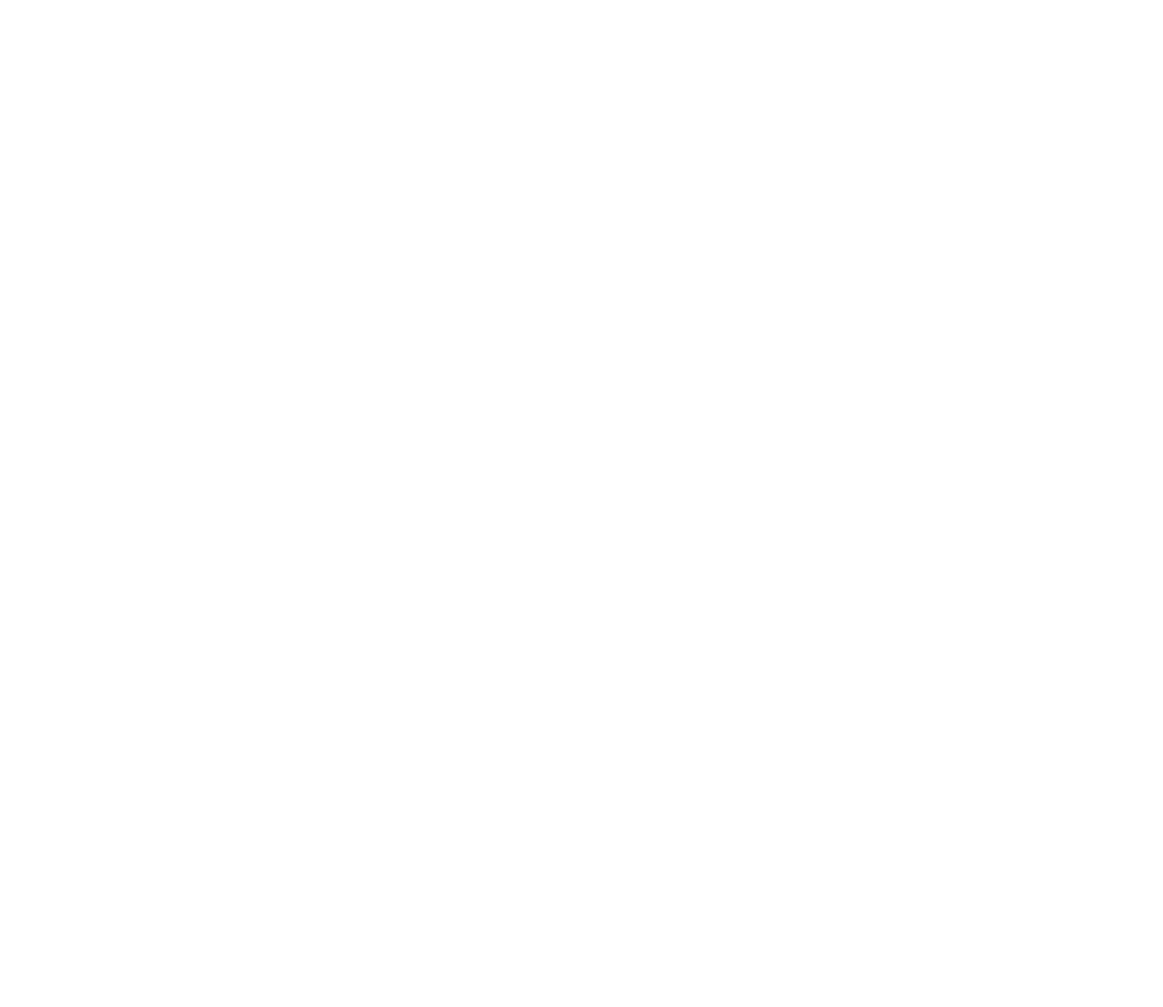
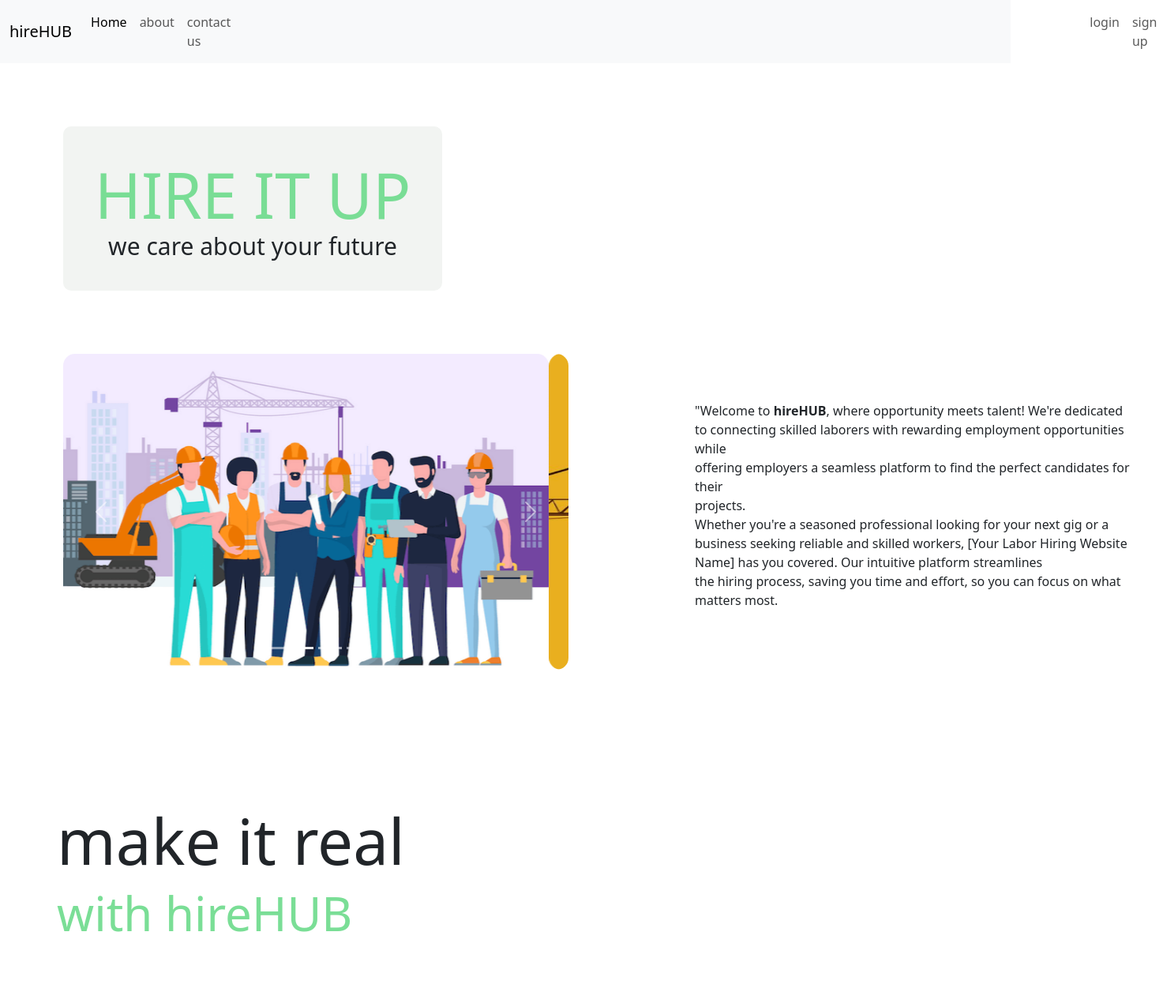
Before and after one commit to ChandelAnish/hireHUB-website, a plain HTML site: page index.html in a window 1280 px wide. Shown: the top 1275 px of the page at 79% size, 1473 px wide, since content can reach past the window. Before the commit the page ends 800 px from the top, so only its background shows below. Drawn offline with nearby package versions, Linux system fonts and the light colour scheme.

Commit message:
frontend modified by asc

```diff
--- a/index.html
+++ b/index.html
@@ -5,9 +5,140 @@
     <meta name="viewport" content="width=device-width, initial-scale=1.0">
     <title>hireHUB.com</title>
     <link rel="stylesheet" href="style.css">
+    <link href="https://cdn.jsdelivr.net/npm/bootstrap@5.3.3/dist/css/bootstrap.min.css" rel="stylesheet" integrity="sha384-QWTKZyjpPEjISv5WaRU9OFeRpok6YctnYmDr5pNlyT2bRjXh0JMhjY6hW+ALEwIH" crossorigin="anonymous">
 </head>
 <body>
+  <!-- navbar -->
+
+
+    <nav class="navbar navbar-expand-lg bg-body-tertiary">
+        <div class="container-fluid" >
+          <a id="logo" class="navbar-brand" href="#">hireHUB</a>
+          <button class="navbar-toggler" type="button" data-bs-toggle="collapse" data-bs-target="#navbarNav" aria-controls="navbarNav" aria-expanded="false" aria-label="Toggle navigation">
+            <span class="navbar-toggler-icon"></span>
+          </button>
+          <div class="collapse navbar-collapse" id="navbarNav">
+            <ul class="navbar-nav">
+              <li class="nav-item">
+                <a class="nav-link active" aria-current="page" href="#">Home</a>
+              </li>
+              <li class="nav-item">
+                <a class="nav-link" href="#">about</a>
+              </li>
+              <li class="nav-item">
+                <a id="contactus" class="nav-link" href="#">contact us</a>
+              </li>
+              <li class="nav-item">
+                <a class="nav-link" href="#">login</a>
+              </li>
+              <li class="nav-item">
+                <a class="nav-link" href="#">sign up</a>
+              </li>
+              </li>
+            </ul>
+          </div>
+        </div>
+      </nav>
+
+
+  <!-- navbar -->
+
+  <!-- heading -->
+
+
+  <div class="text">
+    <h1>HIRE IT UP<h2>we care about your future</h2></h1>
+  </div>
+
+
+  <!-- heading -->
+
+    <div class="imgtext">
+        <div class="img">
+          <!-- carousel -->
+
+
+          <div id="carouselExampleIndicators" class="carousel slide">
+            <div class="carousel-indicators">
+              <button type="button" data-bs-target="#carouselExampleIndicators" data-bs-slide-to="0" class="active btn" aria-current="true" aria-label="Slide 1"></button>
+              <button type="button" data-bs-target="#carouselExampleIndicators" data-bs-slide-to="1" aria-label="Slide 2" class="btn"></button>
+              <button type="button" data-bs-target="#carouselExampleIndicators" data-bs-slide-to="2" aria-label="Slide 3" class="btn"></button>
+              <button type="button" data-bs-target="#carouselExampleIndicators" data-bs-slide-to="3" aria-label="Slide 4" class="btn"></button>
+            </div>
+            <div class="carousel-inner carousel0">
+              <div class="carousel-item active">
+                <img src="assets/labour img3.jpg" class="d-block w-100 slidesimg" alt="...">
+              </div>
+              <div class="carousel-item">
+                <img src="assets/labour img4.jpg" class="d-block w-100 slidesimg" alt="...">
+              </div>
+              <div class="carousel-item">
+                <img src="assets/labour img5.jpg" class="d-block w-100 slidesimg" alt="...">
+              </div>
+              <div class="carousel-item">
+                <img src="assets/labour img6.jpg" class="d-block w-100 slidesimg" alt="...">
+              </div>
+            </div>
+            <button class="carousel-control-prev" type="button" data-bs-target="#carouselExampleIndicators" data-bs-slide="prev">
+              <span class="carousel-control-prev-icon" aria-hidden="true"></span>
+              <span class="visually-hidden">Previous</span>
+            </button>
+            <button class="carousel-control-next" type="button" data-bs-target="#carouselExampleIndicators" data-bs-slide="next">
+              <!-- next button -->
+              <span class="carousel-control-next-icon" id="nextbtn" aria-hidden="true"></span>
+
+              <span class="visually-hidden">Next</span>
+            </button>
+          </div>
+
+        </div>
+        <!-- text -->
+
+
+        <div class="text2">
+            <p>
+              "Welcome to <b>hireHUB</b>, where opportunity meets talent! We're dedicated to connecting skilled laborers with rewarding employment opportunities while <br> offering employers a seamless platform to find the perfect candidates for their <br> projects. <br>
+
+Whether you're a seasoned professional looking for your next gig or a business seeking reliable and  skilled workers, [Your Labor Hiring Website Name] has you covered. Our intuitive platform streamlines <br> the hiring process, saving you time and effort, so you can focus on what matters most.
+            </p>
+        </div>
+
+
+        <!-- text -->
+    </div>
+
+    <div class="containerA0">
+      <div class="subheading1">
+        <h1>make it real<h2>with hireHUB</h2>
+      </h1>
+      </div>
+      <div class="containerA">
+        <div class="containerA1">
+          <div class="textA1">
+            <div class="textbox"><h1>best talent</h1>
+            <p>Our website boasts a curated selection of highly skilled and experienced workers, meticulously vetted to meet industry standards.</p></div>
+            <div class="textbox"><h1>quality work</h1>
+            <p>We uphold the highest standards to ensure that every task completed exceeds expectations.</p></div>
+            <div class="textbox"><h1>experienced</h1>
+            <p>our platform ensures that every worker showcased has a proven track record of excellence, offering you peace of mind and reliability</p></div>
+            <div class="textbox"><h1>skilled</h1>
+            <p>From craftsmen to technicians, our skilled workers are equipped with the knowledge and experience to tackle even the most complex projects.</p></div>
+          </div>
+        </div>
+        <div class="containerA2">
+
+          <div class="containerA2-1">
+
+          </div>
+          <div class="containerA2-2">
+
+          </div>
+        </div>
+      </div>
+    </div>
+
 
     <script src="script.js"></script>
+    <script src="https://cdn.jsdelivr.net/npm/bootstrap@5.3.3/dist/js/bootstrap.bundle.min.js" integrity="sha384-YvpcrYf0tY3lHB60NNkmXc5s9fDVZLESaAA55NDzOxhy9GkcIdslK1eN7N6jIeHz" crossorigin="anonymous"></script>
 </body>
 </html>
--- a/script.js
+++ b/script.js
@@ -0,0 +1,4 @@
+let btn=document.getElementById("nextbtn")
+setInterval(()=>{
+    btn.click()
+},2500)
--- a/style.css
+++ b/style.css
@@ -0,0 +1,142 @@
+#contactus
+{
+    margin: 0rem 67rem 0rem 0rem;
+}
+.text
+{
+    font-size: 20px;
+    width: 30rem;
+    height: 13rem;
+    margin: 5rem 0rem 0rem 5rem;
+    border-radius: 10px;
+    background-color: rgb(242, 244, 242);
+    display: flex;
+    align-items: center;
+    justify-content: center;
+    flex-direction: column;
+}
+.text h1
+{
+    font-size: 80px;
+    padding: 0;
+    margin: 0;
+    color: rgba(107, 218, 138, 0.898);
+}
+.text h2
+{
+    font-size: 30px;
+    padding: 0;
+    margin: 0;
+}
+.imgtext
+{
+    display: grid;
+    grid-template-columns: 50rem 35rem;
+    margin: 5rem 0rem 0rem 5rem;
+}
+.img
+{
+    width: 40rem;
+}
+.text2
+{
+    display: flex;
+    align-items: center;
+    justify-content: center;
+}
+.slidesimg
+{
+    width: 40rem;
+    height: 25rem;
+    border-radius: 15px;
+}
+.carousel0
+{
+    border-radius: 15px;
+}
+.containerA0
+{
+    display: flex;
+    flex-direction: column;
+    justify-content: center;
+}
+.subheading1
+{
+    margin-top: 6rem;
+    padding: 4.5rem;
+}
+.subheading1 h1
+{
+    font-size: 80px;
+}
+.subheading1 h2
+{
+    font-size: 60px;
+    color: rgba(107, 218, 138, 0.898);
+}
+.containerA
+{
+    display: grid;
+    grid-template-rows: 40rem 30rem;
+    padding: 3.5rem;
+}
+.containerA1
+{
+    border-radius: 15px;
+    margin: 1.5rem;
+    background-color: rgb(242, 244, 242);
+    box-shadow: 2px 2px 2px .5px;
+    display: grid;
+    grid-template-columns: 50rem auto;
+    background: url('assets/labour\ img7.jpg') no-repeat center/cover;
+}
+.textA1
+{
+    display: grid;
+    grid-template-columns: repeat(2,auto);
+    justify-content: center;
+    align-items: center;
+}
+.textbox
+{
+    width: 20rem;
+    height: 15rem;
+    border-radius: 15px;
+    background-color: rgba(255, 255, 255, 0.776);
+    margin: 1rem;
+    padding: 10px;
+}
+.textbox h1
+{
+    color: rgba(107, 218, 138, 0.898);
+}
+.textbox p
+{
+    padding-top: 1rem;
+}
+.containerA2
+{
+    border-radius: 15px;
+    margin: 1.5rem;
+    display: grid;
+    grid-template-columns: auto auto;
+}
+.containerA2-1
+{
+    border-radius: 15px;
+    margin-right: 1.5rem;
+    background-color: rgb(242, 244, 242);
+    box-shadow: 2px 2px 2px .5px;
+}
+.containerA2-2
+{
+    border-radius: 15px;
+    margin-left: 1.5rem;
+    background-color: rgb(242, 244, 242);
+    box-shadow: 2px 2px 2px .5px;
+}
+.containerA :hover
+{
+    transition: all .7s;
+    transform: scale(1.03);
+}
```
Also changed, not shown: assets/labour img2.jpg (added), assets/labour img3.jpg (added), assets/labour img4.jpg (added), assets/labour img5.jpg (added), assets/labour img6.jpg (added), assets/labour img7.jpg (added).
